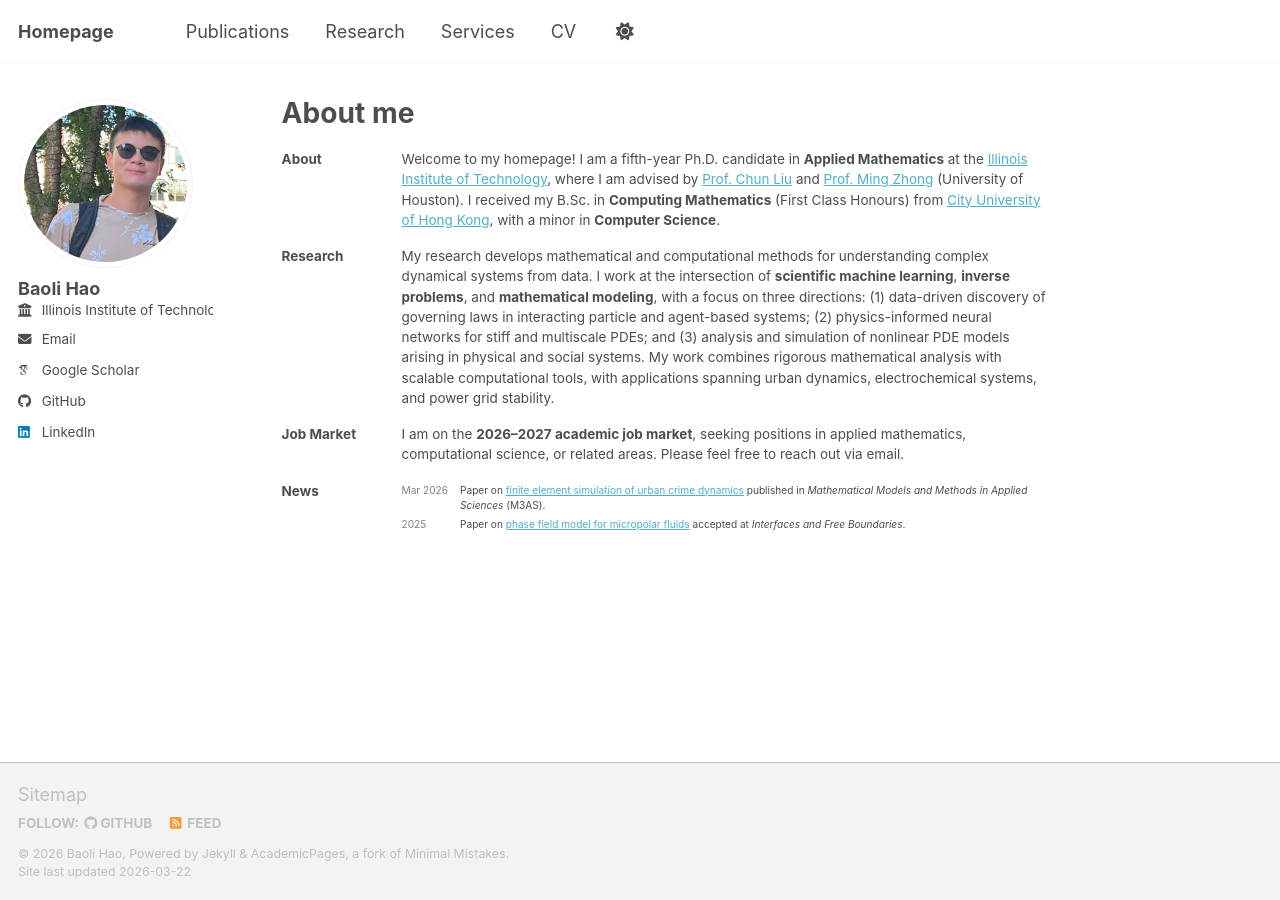
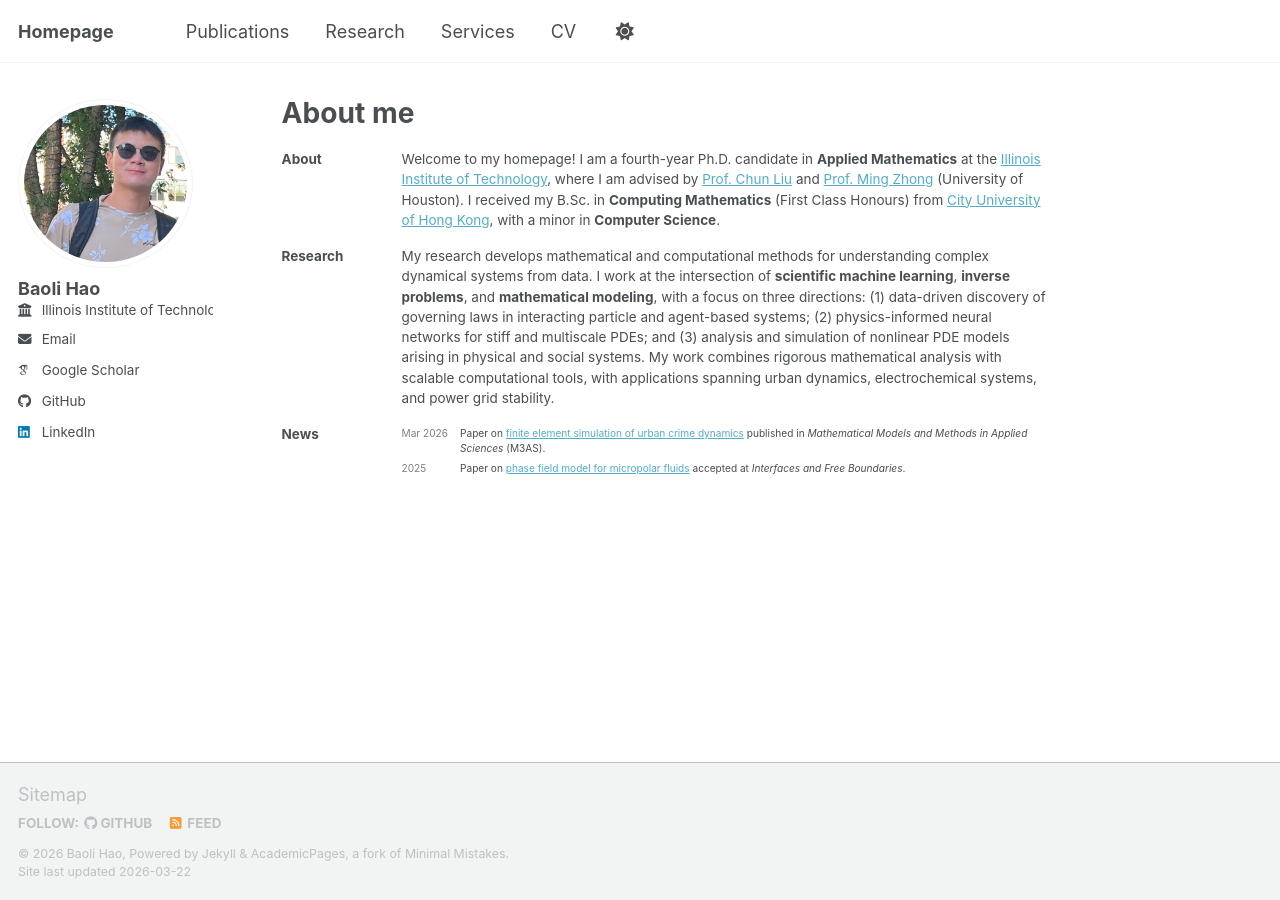
Before and after one commit to baolihao/baolihao.github.io, a Jekyll site: the page built from _pages/about.md, in a window 1280 px wide. Built offline with Jekyll 4.4.1, drawn with Linux system fonts in a browser that asks for light colours; some web fonts are replaced; a script bundle is joined from its source files by our own code; library files that are not in the unit come from our copies.

Commit message:
Update about.md

```diff
--- a/_pages/about.md
+++ b/_pages/about.md
@@ -11,7 +11,7 @@ redirect_from:
   <tr style="border:none;">
     <td style="border:none; white-space:nowrap; vertical-align:top; padding:8px 20px 8px 0; width:120px;"><strong>About</strong></td>
     <td style="border:none; vertical-align:top; padding:8px 0;">
-      Welcome to my homepage! I am a fifth-year Ph.D. candidate in <strong>Applied Mathematics</strong> at the <a href="https://www.iit.edu/applied-math">Illinois Institute of Technology</a>, where I am advised by <a href="https://sites.google.com/view/chunliu">Prof. Chun Liu</a> and <a href="https://mingjzhong.github.io/">Prof. Ming Zhong</a> (University of Houston). I received my B.Sc. in <strong>Computing Mathematics</strong> (First Class Honours) from <a href="https://www.cityu.edu.hk/ma/">City University of Hong Kong</a>, with a minor in <strong>Computer Science</strong>.
+      Welcome to my homepage! I am a fourth-year Ph.D. candidate in <strong>Applied Mathematics</strong> at the <a href="https://www.iit.edu/applied-math">Illinois Institute of Technology</a>, where I am advised by <a href="https://sites.google.com/view/chunliu">Prof. Chun Liu</a> and <a href="https://mingjzhong.github.io/">Prof. Ming Zhong</a> (University of Houston). I received my B.Sc. in <strong>Computing Mathematics</strong> (First Class Honours) from <a href="https://www.cityu.edu.hk/ma/">City University of Hong Kong</a>, with a minor in <strong>Computer Science</strong>.
     </td>
   </tr>
   <tr style="border:none;">
@@ -21,18 +21,12 @@ redirect_from:
     </td>
   </tr>
   <tr style="border:none;">
-    <td style="border:none; white-space:nowrap; vertical-align:top; padding:8px 20px 8px 0;"><strong>Job Market</strong></td>
-    <td style="border:none; vertical-align:top; padding:8px 0;">
-      I am on the <strong>2026–2027 academic job market</strong>, seeking positions in applied mathematics, computational science, or related areas. Please feel free to reach out via email.
-    </td>
-  </tr>
-  <tr style="border:none;">
     <td style="border:none; white-space:nowrap; vertical-align:top; padding:8px 20px 8px 0;"><strong>News</strong></td>
     <td style="border:none; vertical-align:top; padding:8px 0;">
       <table style="width:100%; border:none; border-collapse:collapse;">
         <tr style="border:none;">
           <td style="border:none; white-space:nowrap; vertical-align:top; padding:2px 12px 2px 0; color:grey;">Mar 2026</td>
-          <td style="border:none; vertical-align:top; padding:2px 0;">Paper on <a href="link">finite element simulation of urban crime dynamics</a> published in <em>Mathematical Models and Methods in Applied Sciences</em> (M3AS).</td>
+          <td style="border:none; vertical-align:top; padding:2px 0;">Paper on <a href="https://www.worldscientific.com/doi/abs/10.1142/S0218202526500193">finite element simulation of urban crime dynamics</a> published in <em>Mathematical Models and Methods in Applied Sciences</em> (M3AS).</td>
         </tr>
         <tr style="border:none;">
           <td style="border:none; white-space:nowrap; vertical-align:top; padding:2px 12px 2px 0; color:grey;">2025</td>
```
